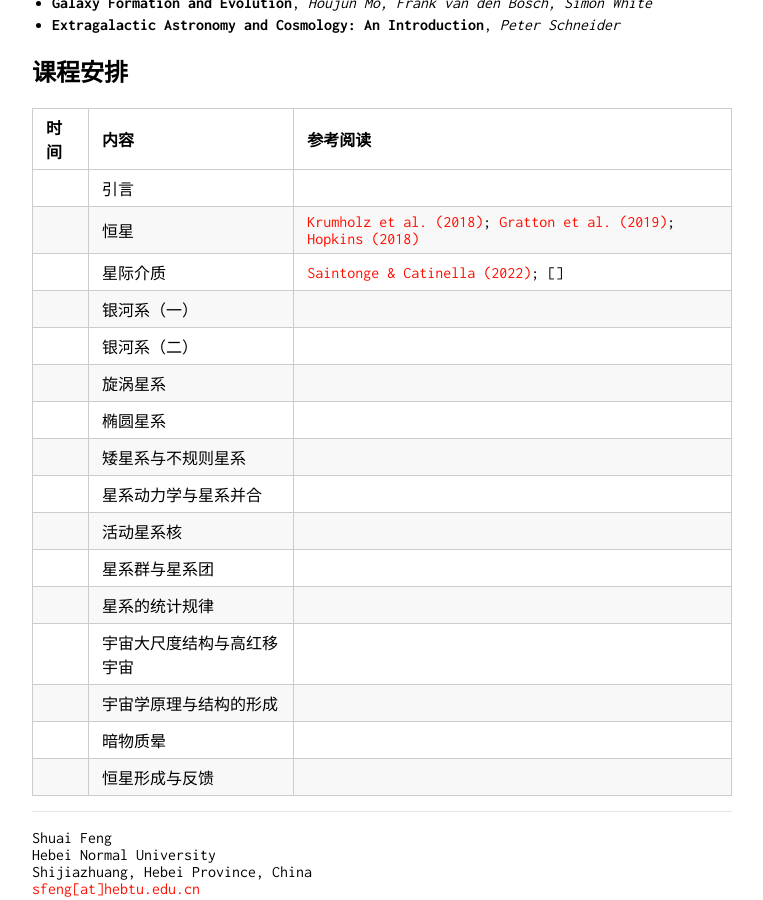
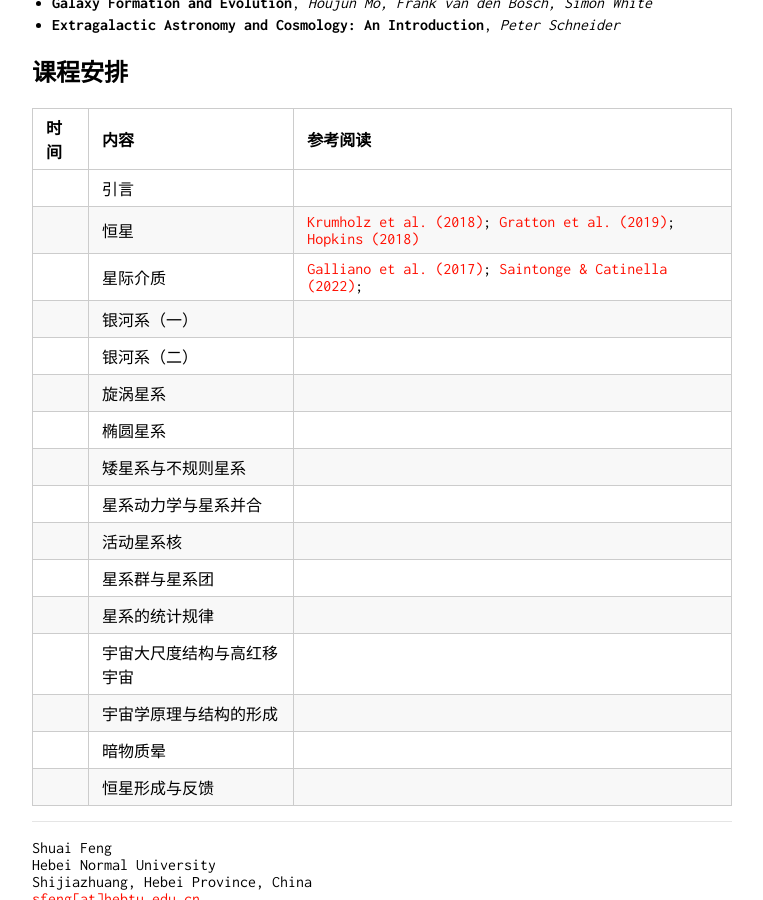
Before and after one commit to fengshuai0210/fengshuai0210.github.io, a Jekyll site: the page built from teaching/Galaxy.md, in a window 1280 px wide and 900 px high, scrolled down 669 px. Shown: the whole window, without its empty margins (258-1021 px from the left). Built offline with Jekyll 4.4.1, drawn with Linux system fonts in a browser that asks for light colours; our own code applies the rules of GitHub Pages for plain Markdown files.

Commit message:
Update Galaxy.md

```diff
--- a/teaching/Galaxy.md
+++ b/teaching/Galaxy.md
@@ -23,7 +23,7 @@ layout: default
 ----|----|----
      | 引言 |
      | 恒星 | [Krumholz et al. (2018)](https://arxiv.org/abs/1812.01615); [Gratton et al. (2019)](https://arxiv.org/abs/1911.02835); [Hopkins (2018)](https://arxiv.org/abs/1807.09949)
-     | 星际介质 | [Saintonge & Catinella (2022)](https://arxiv.org/abs/2202.00690); []
+     | 星际介质 | [Galliano et al. (2017)](https://arxiv.org/abs/1711.07434); [Saintonge & Catinella (2022)](https://arxiv.org/abs/2202.00690);
      | 银河系（一）|
      | 银河系（二）|
      | 旋涡星系 |
```
